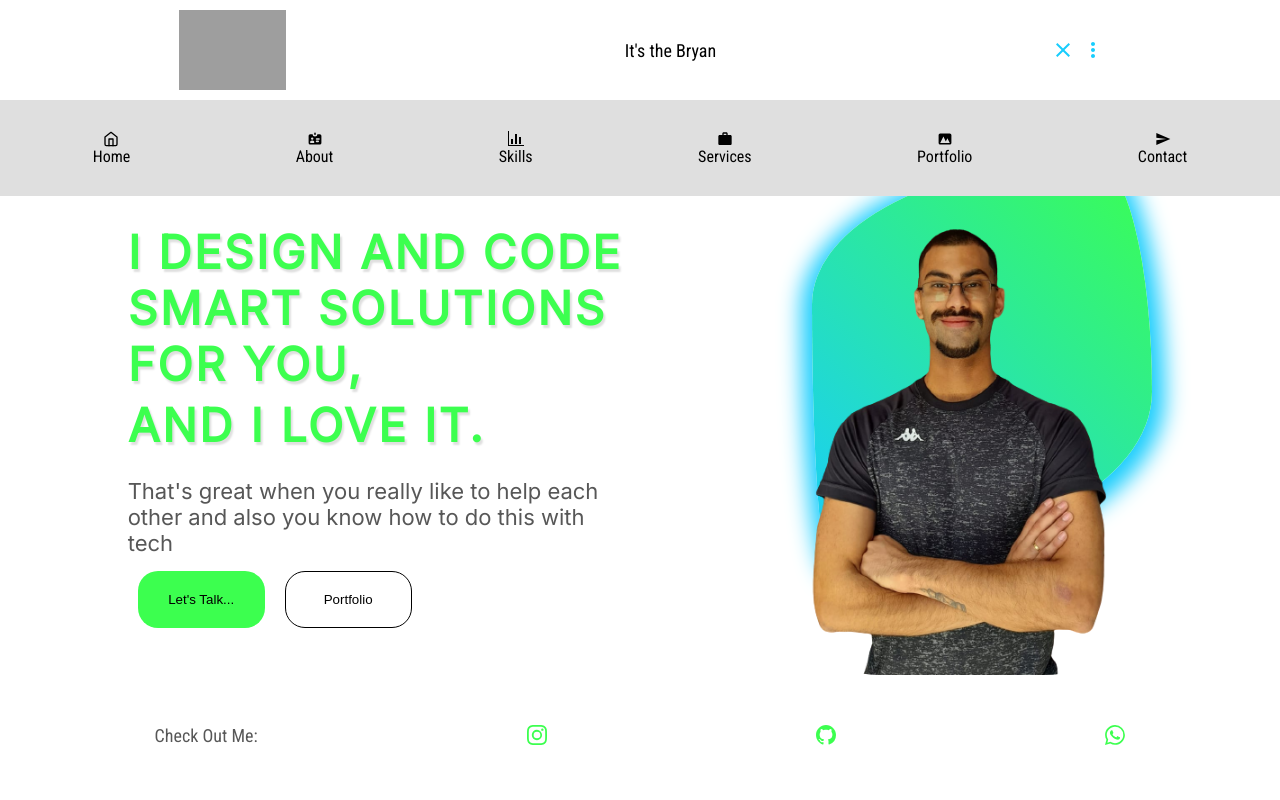
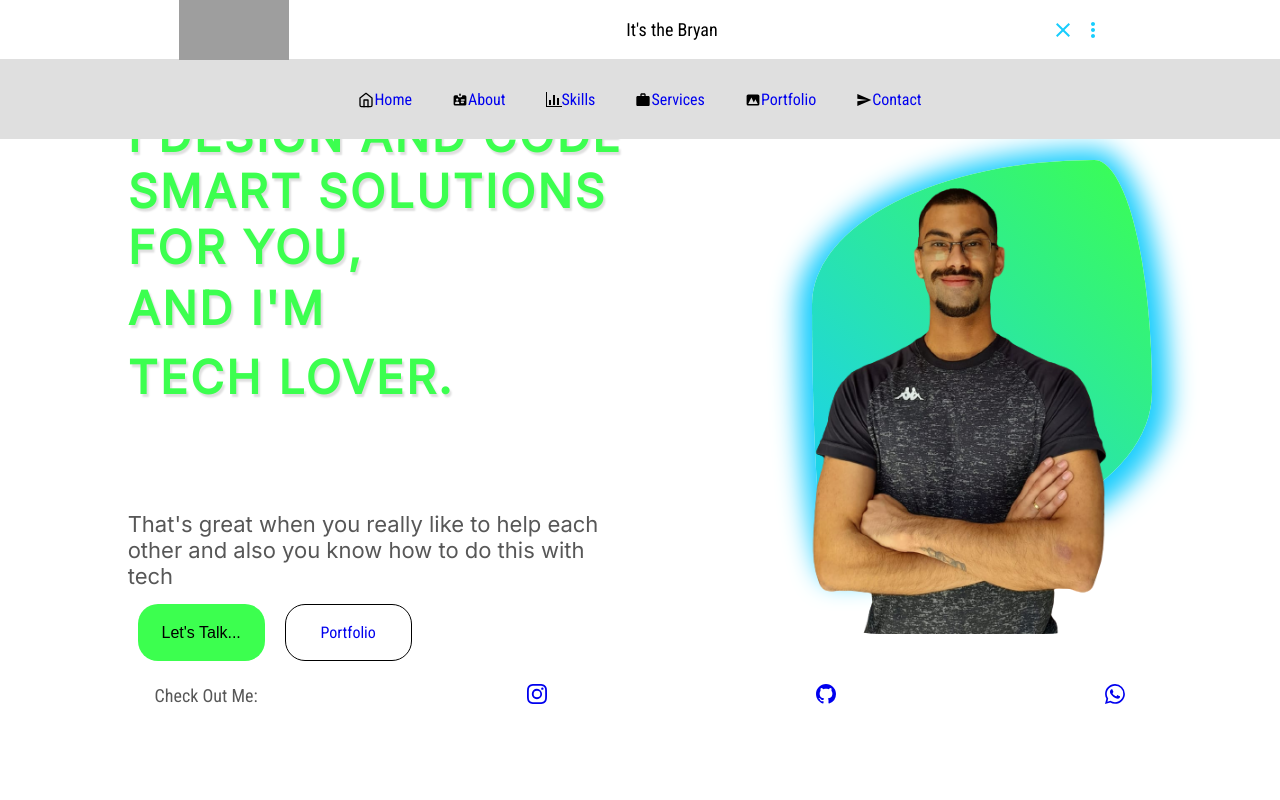
Before and after one commit to EoBryanDev/my-portfolio, a React (Create React App) app: page / in a window 1280 px wide. Both pictures are taken after a click on the icon 1062 px from the left and 50 px from the top of the page. Shown: the top 800 px of the page. Built offline with nearby package versions, Linux system fonts and the light colour scheme; grey boxes are pictures that could not be loaded.

Commit message:
Letters Spinning

```diff
--- a/package.json
+++ b/package.json
@@ -6,6 +6,7 @@
     "@testing-library/jest-dom": "^5.16.5",
     "@testing-library/react": "^13.4.0",
     "@testing-library/user-event": "^13.5.0",
+    "antd": "^4.23.6",
     "prop-types": "^15.8.1",
     "react": "^18.2.0",
     "react-dom": "^18.2.0",
--- a/src/components/Button/index.jsx
+++ b/src/components/Button/index.jsx
@@ -1,14 +1,18 @@
+/* eslint-disable react/require-default-props */
 import React from 'react';
 import P from 'prop-types';
 import * as Styled from './styles';
 
-export const ButtonShape = ({ children, background = true }) => (
+export const ButtonShape = ({ children, background = true, href }) => (
   <Styled.ButtonShape background={background}>
-    {children}
+    <a href={href} target="_blank" rel="noopener noreferrer">
+      {children}
+    </a>
   </Styled.ButtonShape>
 );
 
 ButtonShape.propTypes = {
   children: P.node.isRequired,
   background: P.bool.isRequired,
+  href: P.string,
 };
--- a/src/components/Button/styles.js
+++ b/src/components/Button/styles.js
@@ -2,6 +2,9 @@ import styled, { css } from 'styled-components';
 
 export const ButtonShape = styled.button`
   ${({ theme, background }) => css`
+  a{
+      color: ${theme.name === 'dark' && background === false ? theme.colors.whiteColor : theme.colors.blackColor}
+    }
     width: ${theme.buttons.width.regular};
     height: ${theme.buttons.heigth.regular};
     border: ${background === false ? '1px solid' : 'none'};
@@ -10,5 +13,7 @@ export const ButtonShape = styled.button`
     background: ${background ? theme.colors.thirdColor : 'none'};
     background: ${theme.name === 'dark' && background && (theme.colors.secondaryAltColor)};
     color: ${theme.name === 'dark' && background === false ? theme.colors.whiteColor : theme.colors.blackColor}
+    font-size: 16px;
+
   `}
 `;
--- a/src/components/ContactMe/index.jsx
+++ b/src/components/ContactMe/index.jsx
@@ -1,6 +1,6 @@
 import React from 'react';
 import * as Styled from './styles';
-//  import { ButtonShape } from '../Button/index';
+import { ButtonShape } from '../Button/index';
 
 export const ContactMe = () => (
   <Styled.Container>
@@ -11,7 +11,9 @@ export const ContactMe = () => (
         We should queue up a time to chat.
         I&apos;ll grab some coffee for us!
       </p>
-      <Styled.TalkButton type="submit">Talk to me</Styled.TalkButton>
+      <Styled.TalkButton type="submit">
+        <ButtonShape href="wa.me/5511949748768">Talk to me</ButtonShape>
+      </Styled.TalkButton>
     </Styled.Ballon>
   </Styled.Container>
 );
--- a/src/components/Home/index.jsx
+++ b/src/components/Home/index.jsx
@@ -1,4 +1,5 @@
 /* eslint-disable react/jsx-no-constructed-context-values */
+import { Anchor } from 'antd';
 import React from 'react';
 import P from 'prop-types';
 
@@ -12,22 +13,35 @@ import profilePicLight from '../../assets/me_lightMode.png';
 import profilePicDark from '../../assets/me_darkMode.png';
 /*  //live.staticflickr.com/65535/52441955023_4783f05112_z.jpg  */
 const pageSize = window.innerWidth;
+const { Link } = Anchor;
 
 export const HomeSection = ({ theme }) => (
   <Styled.Container>
     <Styled.MeContainer>
       <Styled.TextContainer>
         <Heading colorDark>I DESIGN AND CODE SMART SOLUTIONS FOR YOU,</Heading>
-        <Heading colorDark>AND I LOVE IT.</Heading>
+        <Heading colorDark>AND I&apos;M</Heading>
+        <div className="wrapper">
+          <div className="words">
+            <span><h1>TECH LOVER.</h1></span>
+            <span><h1>TECH LOVER.</h1></span>
+            <span><h1>OPTIMIST.</h1></span>
+            <span><h1>WHOOPER.</h1></span>
+            <span><h1>PLUVIOPHILE.</h1></span>
+          </div>
+        </div>
         <h4>
           That&apos;s great when you really like to help each
           other and also you know how to do this with tech
         </h4>
+
         {pageSize >= 834
           ? (
             <Styled.ButtonContainer>
-              <ButtonShape background>Let&apos;s Talk...</ButtonShape>
-              <ButtonShape background={false}>Portfolio</ButtonShape>
+              <ButtonShape background href="https://tinyurl.com/EoBryanDev">Let&apos;s Talk...</ButtonShape>
+              <Anchor targetOffset="50">
+                <Link href="#section5" title="Portfolio" className="portfolio" />
+              </Anchor>
             </Styled.ButtonContainer>
           )
           : ''}
@@ -39,8 +53,10 @@ export const HomeSection = ({ theme }) => (
       {pageSize < 834
         ? (
           <Styled.ButtonContainer>
-            <ButtonShape background>Let&apos;s Talk...</ButtonShape>
-            <ButtonShape background={false}>Portfolio</ButtonShape>
+            <ButtonShape background href="https://tinyurl.com/EoBryanDev">Let&apos;s Talk...</ButtonShape>
+            <Anchor targetOffset="50" className="portfolio">
+              <Link href="#section5" title="Portfolio" />
+            </Anchor>
           </Styled.ButtonContainer>
         )
         : ''}
@@ -48,12 +64,19 @@ export const HomeSection = ({ theme }) => (
     <Styled.CheckOutMe>
       <p>Check Out Me: </p>
       <IconContext.Provider value={{ size: '20px', className: 'react-icons' }}>
-        <BsInstagram />
-        <BsGithub />
-        <BsWhatsapp />
+        <a href="https://www.instagram.com/yolo.bryan/" target="_blank" rel="noopener noreferrer">
+          <BsInstagram />
+        </a>
+        <a href="https://github.com/EoBryanDev" target="_blank" rel="noopener noreferrer">
+          <BsGithub />
+        </a>
+        <a href="https://tinyurl.com/EoBryanDev" target="_blank" rel="noopener noreferrer">
+          <BsWhatsapp />
+        </a>
       </IconContext.Provider>
     </Styled.CheckOutMe>
   </Styled.Container>
+
 );
 
 HomeSection.propTypes = {
--- a/src/components/Home/styles.js
+++ b/src/components/Home/styles.js
@@ -1,3 +1,4 @@
+/* eslint-disable no-undef */
 import styled, { css } from 'styled-components';
 
 export const Container = styled.div`
@@ -42,13 +43,60 @@ export const MeContainer = styled.div`
 }
 `;
 export const TextContainer = styled.div`
-@media only screen and (min-width: ${({ theme }) => theme.deviceSizes.tablet}){
+${({ theme }) => css`
+@media only screen and (min-width: ${theme.deviceSizes.tablet}){
   width: 40%;
   display: flex;
   flex-direction: column;
-
-
 }
+.wrapper{
+  box-sizing: content-box;
+  height: 150px;
+  width:900px;
+  display:flex;
+}
+.words{
+  overflow:hidden;
+}
+span{
+  position: block;
+  display:block;
+  height: 100%;
+  font-family: 'Inter';
+  color: ${theme.name === 'dark' ? theme.colors.secondaryColor : theme.colors.thirdColor};
+  text-shadow: ${theme.name === 'dark' ? theme.colors.darkColor : theme.colors.lightColor} 2px 3px 2px;
+  letter-spacing: ${theme.letterSpacings.medium};
+  animation: spin_words 7s infinite;
+  animation-delay: 1s;
+  margin-bottom: 10px;
+}
+@keyframes spin_words{
+  10%{
+    transform: translateY(-112%);
+  }
+  25%{
+    transform: translateY(-100%);
+  }
+  35%{
+    transform: translateY(-212%);
+  }
+  50%{
+    transform: translateY(-200%);
+  }
+  60%{
+    transform: translateY(-312%);
+  }
+  75%{
+    transform: translateY(-300%);
+  }
+  85%{
+    transform: translateY(-412%);
+  }
+  100%{
+    transform: translateY(-400%);
+  }
+}
+`}
 `;
 export const ImgContainer = styled.div`
 @media only screen and (min-width: ${({ theme }) => theme.deviceSizes.tablet}){
@@ -68,10 +116,29 @@ export const ImgContainer = styled.div`
 `;
 
 export const ButtonContainer = styled.div`
+  ${({ theme }) => css`
   width: 100%;
   display: flex;
   justify-content: flex-start;
-
+  flex-wrap: wrap;
+  .portfolio{
+    display: flex;
+    align-items: center;
+    justify-content:center;
+    border: 1px solid;
+    min-width: ${theme.buttons.width.regular};
+    height: ${theme.buttons.heigth.regular};
+    border-radius: ${theme.buttons.border.radius};
+    margin: ${theme.spacings.margins.large} 10px;
+    color: ${theme.name === 'dark' ? theme.colors.whiteColor : theme.colors.blackColor}
+  }
+  .ant-affix{
+    display: none;
+  }
+  a{
+    font-size:16px;
+  }
+  `}
 `;
 
 export const CheckOutMe = styled.div`
--- a/src/components/Menu/index.jsx
+++ b/src/components/Menu/index.jsx
@@ -1,3 +1,4 @@
+import { Anchor } from 'antd';
 import React from 'react';
 import P from 'prop-types';
 
@@ -7,35 +8,39 @@ import { GoGraph } from 'react-icons/go';
 import { MdWork, MdSend } from 'react-icons/md';
 
 import * as Styled from './styles';
+import { MenuLink } from '../MenuLink';
 
-import { MenuLink } from '../MenuLink';
+const { Link } = Anchor;
 
 export const Menu = ({ menuClose }) => (
   <Styled.MenuComponent menuClose={menuClose}>
+    <Anchor targetOffset="50">
       <MenuLink>
         <FiHome />
-      Home
+        <Link href="#section1" title="Home" />
       </MenuLink>
       <MenuLink>
         <HiIdentification />
-      About
+        <Link href="#section2" title="About" />
       </MenuLink>
       <MenuLink>
         <GoGraph />
-      Skills
+        <Link href="#section3" title="Skills" />
       </MenuLink>
       <MenuLink>
         <MdWork />
-      Services
+        <Link href="#section4" title="Services" />
       </MenuLink>
       <MenuLink>
         <HiPhotograph />
-      Portfolio
+        <Link href="#section5" title="Portfolio" />
       </MenuLink>
       <MenuLink>
         <MdSend />
-      Contact
+        <Link href="#section6" title="Contact" />
       </MenuLink>
+
+    </Anchor>
   </Styled.MenuComponent>
 );
 
--- a/src/components/Menu/styles.js
+++ b/src/components/Menu/styles.js
@@ -8,13 +8,19 @@ export const MenuComponent = styled.ul`
   opacity: ${menuClose ? '0' : 'auto'};
   align-items: center;
   justify-content: space-around;
-  flex-wrap: wrap;
   padding: ${theme.spacings.paddings.medium};
   backdrop-filter: blur(5px);
   background: ${theme.name === 'dark' ? theme.colors.secondaryColor : theme.colors.lightColor};
   color: ${theme.name === 'dark' ? theme.colors.darkColor : theme.colors.blackColor};
   transition: all 0.3s ease-in-out;
   width:100%;
+
+  div{
+      display: flex;
+      justify-content: center;
+      align-items: center;
+      flex-wrap: wrap;
+    }
   `}
 
 
--- a/src/components/MenuLink/styles.js
+++ b/src/components/MenuLink/styles.js
@@ -3,10 +3,12 @@ import styled, { css } from 'styled-components';
 export const Item = styled.li`
   ${({ theme }) => css`
     display: flex;
-    flex-direction: column;
+    flex-direction: row;
+    justify-content: center;
     align-items: center;
     list-style: none;
     padding: ${theme.spacings.paddings.medium};
     margin: ${theme.spacings.margins.medium};
+
   `}
 `;
--- a/src/components/Navbar/styles.js
+++ b/src/components/Navbar/styles.js
@@ -2,7 +2,6 @@ import styled, { css } from 'styled-components';
 
 export const NavgationBar = styled.nav`
   ${({ theme }) => css`
-
     position: sticky;
     top:0;
     z-index: 1;
@@ -12,20 +11,22 @@ export const NavgationBar = styled.nav`
     flex-wrap: nowrap;
     align-items: center;
     background: ${theme.name === 'dark' ? theme.colors.primaryColor : theme.colors.whiteColor};
-    height: 100%;
+    height: 60px;
     color: ${theme.name === 'dark' ? theme.colors.lightColor : theme.colors.secondaryColor};
     padding: 0 ${theme.spacings.paddings.small};
     border-bottom: 1px solid ${theme.colors.lightColor};
+    box-shadow:  ${theme.name === 'dark' ? theme.colors.lightColor
+    : theme.colors.darkColor} 1px 1px 10px 1px;
     img{
       padding: 10px;
-      width:5%;
-
-      @media only screen and (min-width: ${theme.deviceSizes.tablet}){
-        width:10%;
+      width:130px;
+      @media only screen and (max-width: ${theme.deviceSizes.mobile}){
+        width:80px;
 
       }
+
       @media only screen and (max-width: ${theme.deviceSizes.tablet}){
-        width:30%;
+        width:120px;
 
       }
     }
@@ -37,13 +38,7 @@ export const NavgationBar = styled.nav`
       padding: 3px;
     }
 
-    /*  Include some way to resize menu in the right way   */
-  @media only screen and (min-width: ${theme.deviceSizes.tablet}){
 
-  }
-  @media only screen and (min-width: ${theme.deviceSizes.desktop}){
-
-  }
   `}
 
 
--- a/src/styles/global-styles.js
+++ b/src/styles/global-styles.js
@@ -22,7 +22,13 @@ export const GlobalStyles = createGlobalStyle`
       22.4%, ${(props) => props.theme.colors.thirdColor} 100%);*/
     background : ${({ theme }) => theme.name === 'dark' && (theme.colors.blackColor)};
   }
-
+  a{
+    text-decoration: none;
+    cursor: pointer;
+  }
+  a:visited{
+    color: inherit
+  }
   h1,h2,h3,h4,h5,h6{
     font-family: ${({ theme }) => theme.fonts.primaryFont}, 'sans-serif';
   }
```
Also changed, not shown: src/components/ContactMe/styles.js (+2 -8 lines), 1 other file (tests, documents, lock files or other folders). Lines whose indentation alone changed are shown as unchanged.
